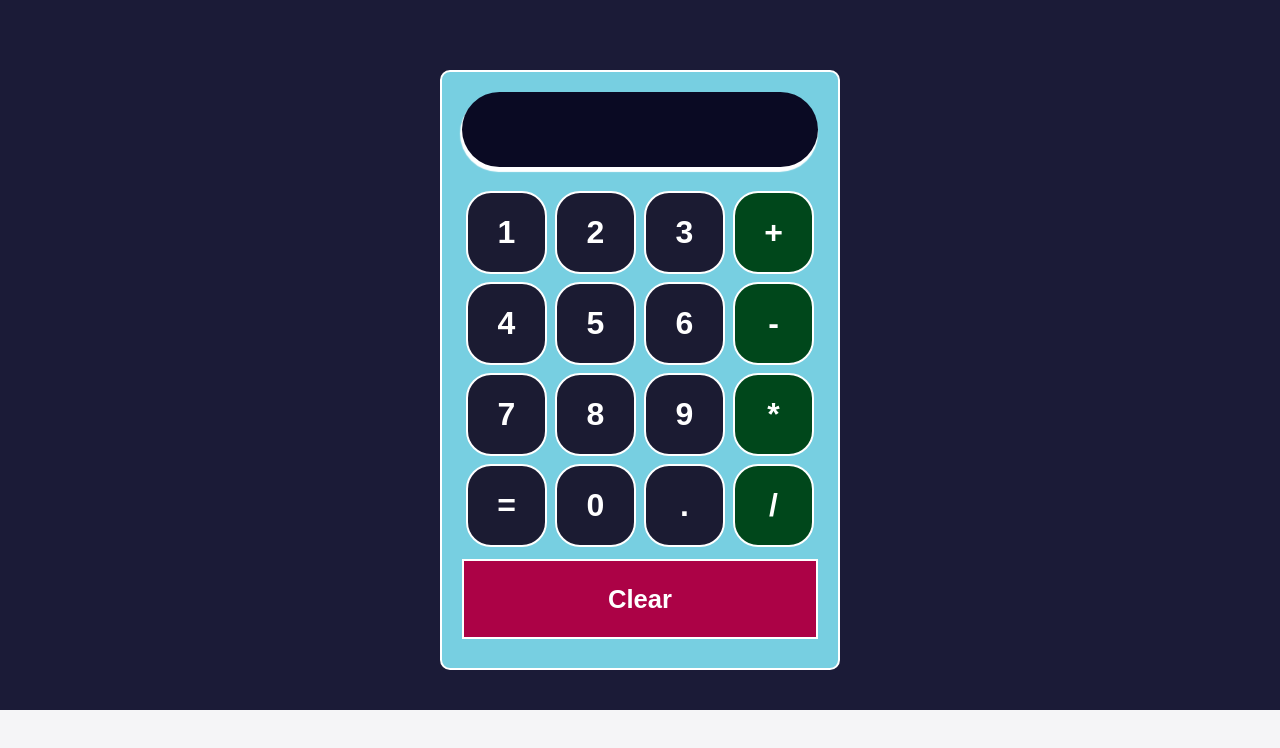
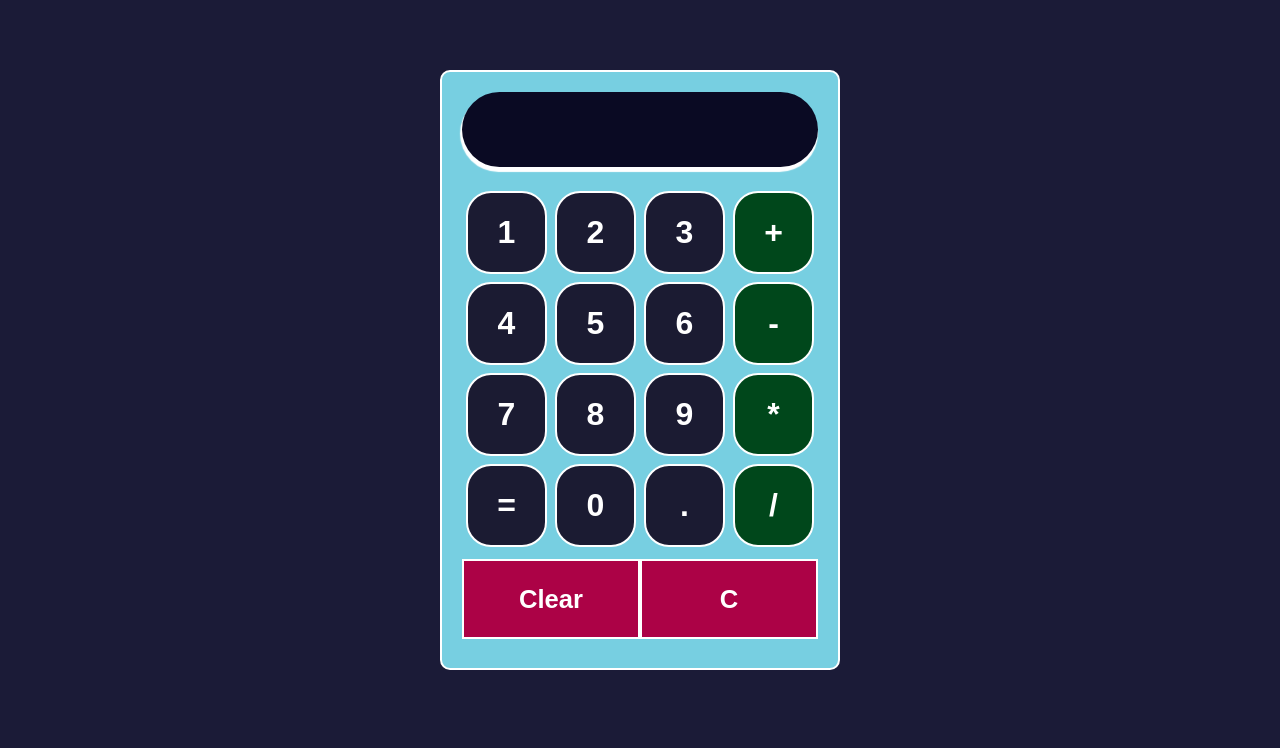
Before and after one commit to ErickOwo/React-Practice, a React app: page /calculator in a window 1280 px wide. Shown: the top 748 px of the page. Built offline with nearby package versions, Linux system fonts and the light colour scheme.

Commit message:
Del function added

```diff
--- a/src/containers/Container-Calculator.jsx
+++ b/src/containers/Container-Calculator.jsx
@@ -10,7 +10,7 @@ const ContainerCalculator = () => {
   const addInput = val => {
     setInput(input + val);
   }
-  const crearInput = ()=>{
+  const clearInput = ()=>{
     setInput("");
   }
   const calcResult = val =>{
@@ -19,6 +19,9 @@ const ContainerCalculator = () => {
     } else {
       alert("Por favor ingrese valores para realizar los cálculos");
     }
+  }
+  const delInput = () =>{
+    setInput(input.substring(0, input.length-1));
   }
 
   return (
@@ -50,7 +53,8 @@ const ContainerCalculator = () => {
           <ButtonCalc children="/" eventHandler={addInput} />
         </div>
         <div className="row">
-          <ButtonClear eventHandler={crearInput}>Clear</ButtonClear>
+          <ButtonClear eventHandler={clearInput}>Clear</ButtonClear>
+          <ButtonClear eventHandler={delInput}>C</ButtonClear>
         </div>
       </div>
     </div>
--- a/src/styles/Calculator.css
+++ b/src/styles/Calculator.css
@@ -1,6 +1,7 @@
 .container-calculator {
     padding: 70px 0 40px;
     background-color: #1b1b37;
+    min-height: 100vh;
 }
 .calculator {
     display: flex;
```
